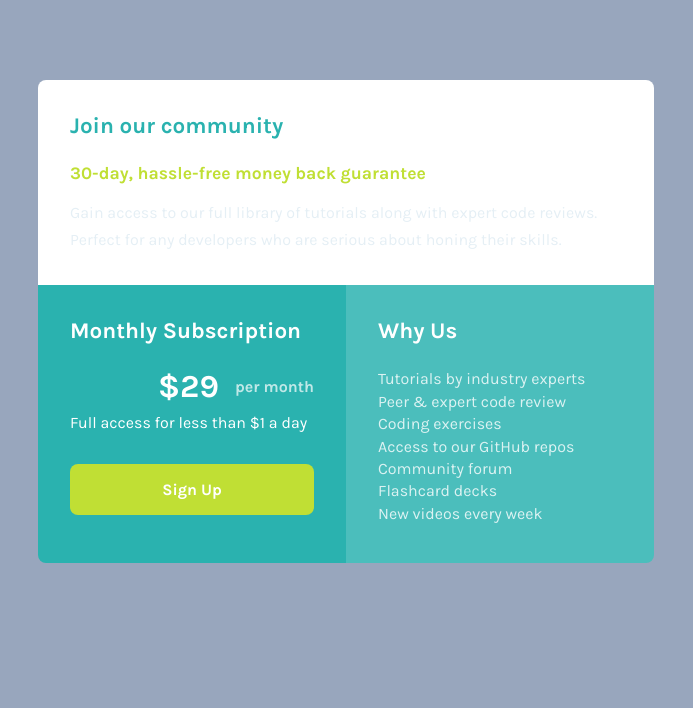
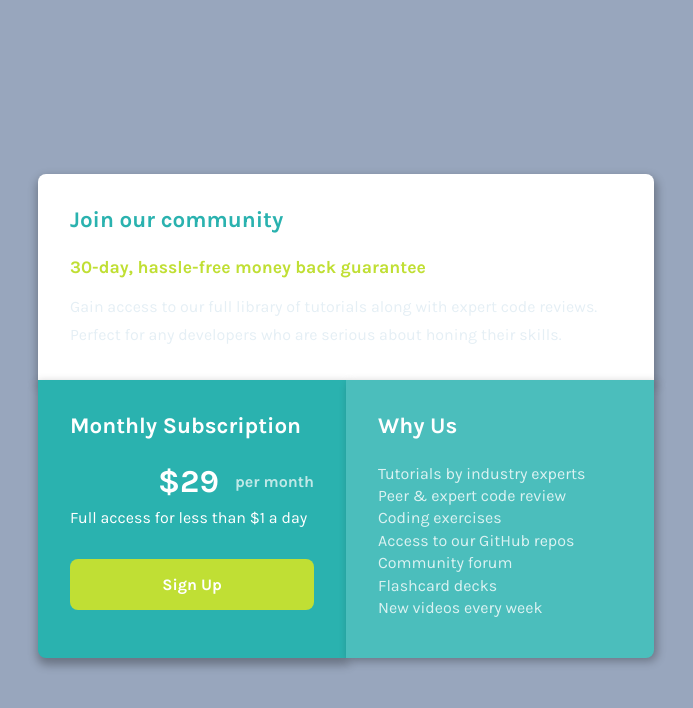
Before and after one commit to jmnyarega/Single-price-grid-component, a plain HTML site: page index.html in a window 1280 px wide. Shown: the whole page, without its empty margins (294-987 px from the left). Drawn offline with Linux system fonts and the light colour scheme.

Commit message:
(fixes):  - box shadow card ✅  - code structure ✅  - spacing ✅  - align card center ✅

```diff
--- a/css/index.css
+++ b/css/index.css
@@ -22,10 +22,24 @@ body {
   font-family: "Karla", sans-serif;
   background-color: var(--grayish-blue);
 
-  max-width: 1400px;
-  width: 80%;
-  margin: 5rem auto;
+  width: calc(100vw - 2rem);
+  min-height: 100vh;
+
+  display: grid;
+  place-items: center;
+  margin: 1rem;
 }
+
+/*
+ *
+ *
+ *
+ * @TODOS
+ *   - box shadow card ✅
+ *   - code structure ✅
+ *   - spacing ✅
+ *   - align card center ✅
+ */
 
 /*
  * Typography
@@ -33,45 +47,37 @@ body {
 
 .join__title {
   font-size: 1.4rem;
-  margin-bottom: 1.5rem;
   color: var(--cyan);
   font-weight: bold;
+
+  margin-bottom: 1.5rem;
 }
 
 .join__sub-title {
   font-size: 1.1rem;
-  margin-bottom: 1rem;
   color: var(--bright-yellow);
   font-weight: bold;
+
+  margin-bottom: 1rem;
 }
 
 .join__para {
   line-height: 1.7;
   color: var(--light-gray);
+
   max-width: 60ch;
 }
 
 .subscribe__title {
   font-size: 1.4rem;
+  font-weight: bold;
+
   margin-bottom: 1.5rem;
-  font-weight: bold;
-}
-
-.subscribe__sub-title {
-  display: flex;
-  align-items: center;
-  justify-content: end;
-  column-gap: 1rem;
-  margin-bottom: 0.5rem;
 }
 
 .subscribe__sub-title span:first-child {
   font-size: 2rem;
   font-weight: bold;
-}
-
-.subscribe__para {
-  margin-bottom: 1rem;
 }
 
 .subscribe__sub-title span:last-child {
@@ -84,6 +90,21 @@ body {
   margin-bottom: 1.5rem;
   font-weight: bold;
 }
+/*
+ * Layout
+ */
+
+.subscribe__sub-title {
+  display: flex;
+  align-items: center;
+  justify-content: end;
+  column-gap: 1rem;
+  margin-bottom: 0.5rem;
+}
+
+.subscribe__para {
+  margin-bottom: 1rem;
+}
 
 /*
  * Components
@@ -93,12 +114,14 @@ body {
   background-color: white;
   border-radius: 0.5rem 0.5rem 0 0;
   padding: 2rem;
+  box-shadow: 1px 5px 10px 2px rgba(0, 0, 0, 0.3);
 }
 
 .subscribe--card {
   background-color: var(--cyan);
   padding: 2rem;
   color: white;
+  box-shadow: 1px 5px 10px 2px rgba(0, 0, 0, 0.3);
 }
 
 .why--card {
@@ -106,6 +129,7 @@ body {
   padding: 2rem;
   color: white;
   border-radius: 0 0 0.5rem 0.5rem;
+  box-shadow: 0 6px 5px 1px rgb(0 0 0 / 30%);
 }
 
 .subscribe__button:active,
@@ -117,14 +141,16 @@ body {
 }
 
 .subscribe__button {
+  text-align: center;
+  font-weight: bold;
+  background-color: var(--bright-yellow);
+
   padding: 1rem 2rem;
   margin: 1rem 0;
+  width: 100%;
+
   border-radius: 0.5rem;
-  text-align: center;
-  font-weight: bold;
   display: inline-block;
-  width: 100%;
-  background-color: var(--bright-yellow);
 }
 
 .subscribe__button:hover {
@@ -132,22 +158,15 @@ body {
 }
 
 .why__list {
+  opacity: 0.8;
+  line-height: 1.4;
+
   list-style: none;
   margin: 0;
   padding: 0;
-  line-height: 1.4;
-  opacity: 0.8;
 }
 
 @media (min-width: 400px) {
-  body {
-    max-height: 100vh;
-    width: 100vw;
-
-    display: grid;
-    place-items: center;
-  }
-
   .lower-section {
     display: flex;
   }
@@ -158,6 +177,7 @@ body {
 
   .why--card {
     border-radius: 0 0 0.5rem 0;
+    box-shadow: 3px 3px 10px 0 rgb(0 0 0 / 30%);
   }
 
   .join--card {
--- a/index.html
+++ b/index.html
@@ -19,9 +19,12 @@
     <link rel="stylesheet" href="./css/index.css" />
   </head>
   <body>
+    <main>
       <section class="join join--card">
         <h3 class="join__title">Join our community</h3>
-      <h4 class="join__sub-title">30-day, hassle-free money back guarantee</h4>
+        <h4 class="join__sub-title">
+          30-day, hassle-free money back guarantee
+        </h4>
         <p class="join__para">
           Gain access to our full library of tutorials along with expert code
           reviews. Perfect for any developers who are serious about honing their
@@ -34,7 +37,9 @@
           <h4 class="subscribe__sub-title">
             <span>&dollar;29 </span> <span>per month</span>
           </h4>
-        <p class="subscribe__para">Full access for less than &dollar;1 a day</p>
+          <p class="subscribe__para">
+            Full access for less than &dollar;1 a day
+          </p>
           <a class="subscribe__button" href="#">Sign Up</a>
         </section>
         <section class="why why--card">
@@ -50,5 +55,6 @@
           </ul>
         </section>
       </div>
+    </main>
   </body>
 </html>
```
Lines whose indentation alone changed are shown as unchanged.
